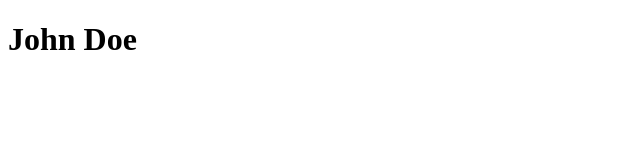
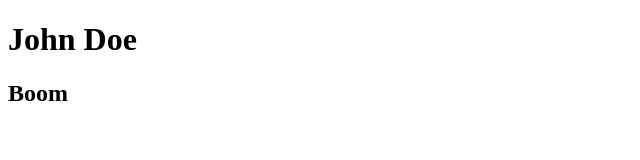
Before and after one commit to sieceline/git_se, a plain HTML site: page dosen.html in a window 1280 px wide. Shown: the full height of the page, 0-640 px from the left. Drawn offline with Linux system fonts and the light colour scheme.

Commit message:
Update dosen.html

```diff
--- a/dosen.html
+++ b/dosen.html
@@ -7,5 +7,6 @@
 </head>
 <body>
     <h1>John Doe</h1>
+    <h2>Boom</h2>
 </body>
 </html>
```
